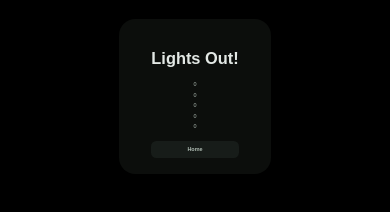
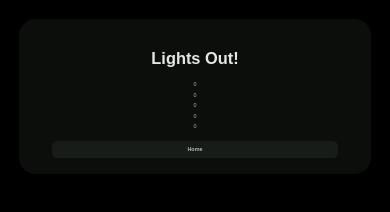
Before and after one commit to Cruz-Ethan/Lights-Out, a website with bundled scripts: page high-scores.html in a window 390 px wide. Built offline with nearby package versions, Linux system fonts and the light colour scheme.

Commit message:
made main menu and high scores pages bigger for smaller screens

```diff
--- a/high-scores.html
+++ b/high-scores.html
@@ -7,6 +7,7 @@
 
     <link rel="stylesheet" href="styles/general.css">
     <link rel="stylesheet" href="styles/high-scores.css">
+    <link rel="stylesheet" href="styles/main-menu.css">
 
     <script src="dist/high-scores-list.js" type="module" defer></script>
     <script src="dist/links.js" type="module" defer></script>
--- /dev/null
+++ b/styles/main-menu.css
@@ -0,0 +1,19 @@
+@media(max-width: 700px) {
+    :root {
+        font-size: 3vh;
+    }
+
+    .menu {
+        background-color: var(--bg-med);
+        padding: 1rem;
+        border-radius: 3rem;
+    }
+
+    .menu * {
+        text-align: center;
+    }
+
+    body {
+        flex-direction: column;
+    }
+}
```
Also changed, not shown: index.html (+1 -0 lines).
